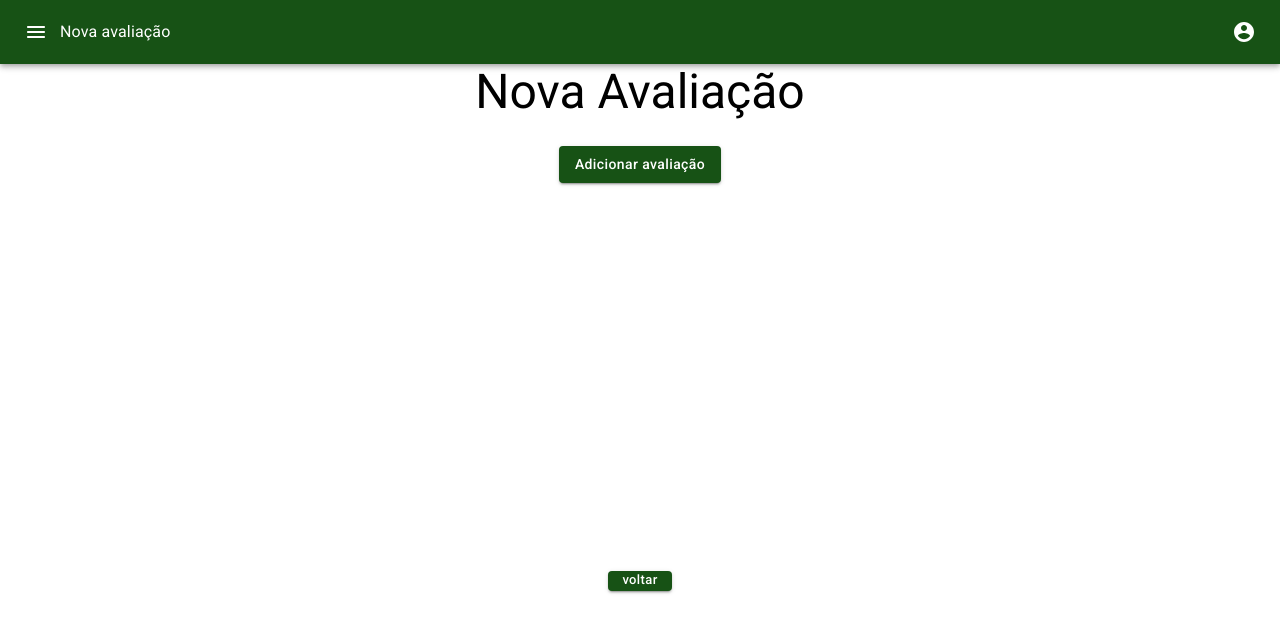
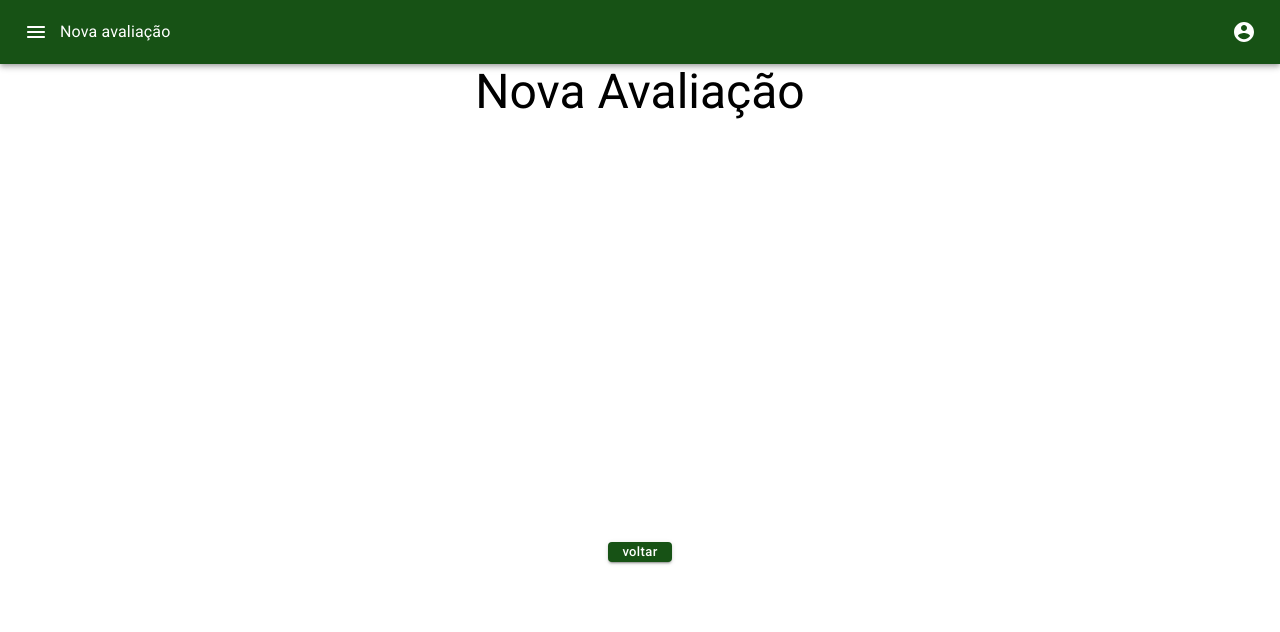
Before and after one commit to fga-eps-mds/2021-1-hospitalar, a React (Create React App) app in the folder frontend/: page /NovaAvaliacao in a window 1280 px wide. Shown: the top 632 px of the page. Built offline with nearby package versions, Linux system fonts and the light colour scheme.

Commit message:
. #175 - Criação da branch e organização do codigo
 Corpo: Criação da branch e remoção do botão de "adicionar item"

 Co-authored-by: pedrohelias <pedrohelias95@hotmail.com>
 Co-authored-by: jvsdurso <jvsdurso@gmail.com>

```diff
--- a/frontend/src/pages/PaginaAvaliacao/index.tsx
+++ b/frontend/src/pages/PaginaAvaliacao/index.tsx
@@ -15,10 +15,6 @@ export function PaginaAvaliacao(): React.ReactElement {
    * É necessario inicializar o history.
    */
   const history = useHistory()
-
-  const handleClickNovaPagina = () => {
-    history.push('/NovaAvaliacao/Adicao')
-  }
 
   const voltar = () => {
     console.log('voltando')
@@ -48,13 +44,6 @@ export function PaginaAvaliacao(): React.ReactElement {
               Nova Avaliação
             </Typography>
           </Box>
-          <Form>
-            <Grid container direction='column' spacing={2} alignItems='center' id='grid'>
-              <Button size='medium' onClick={handleClickNovaPagina}>
-                Adicionar avaliação
-              </Button>
-            </Grid>
-          </Form>
           <Grid container direction='column' spacing={2} alignItems='center' id='grid2'>
             <Button size='small' onClick={voltar} className={classes.botaovoltar}>
               voltar
```
Also changed, not shown: 1 other file (tests, documents, lock files or other folders).
